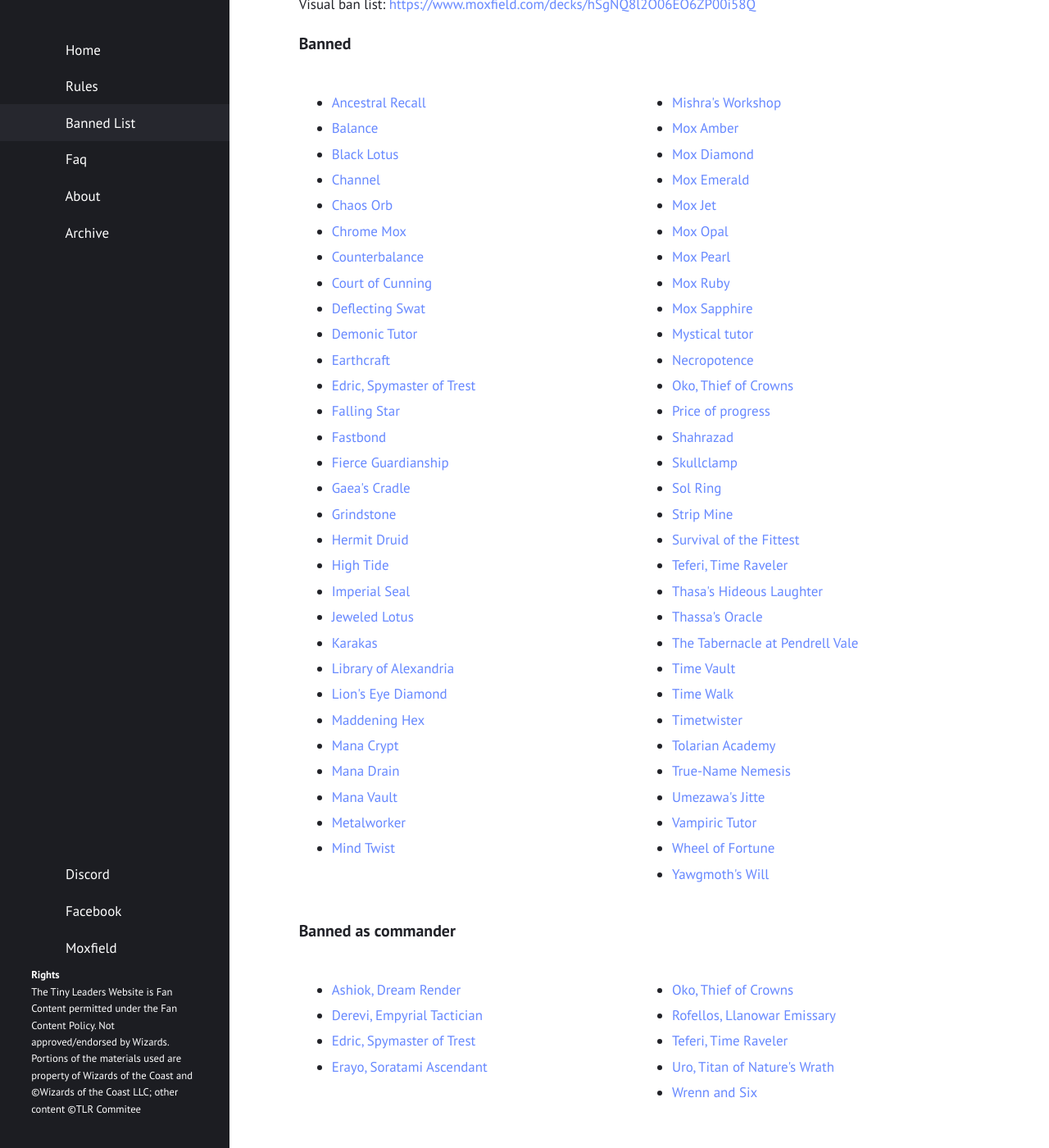
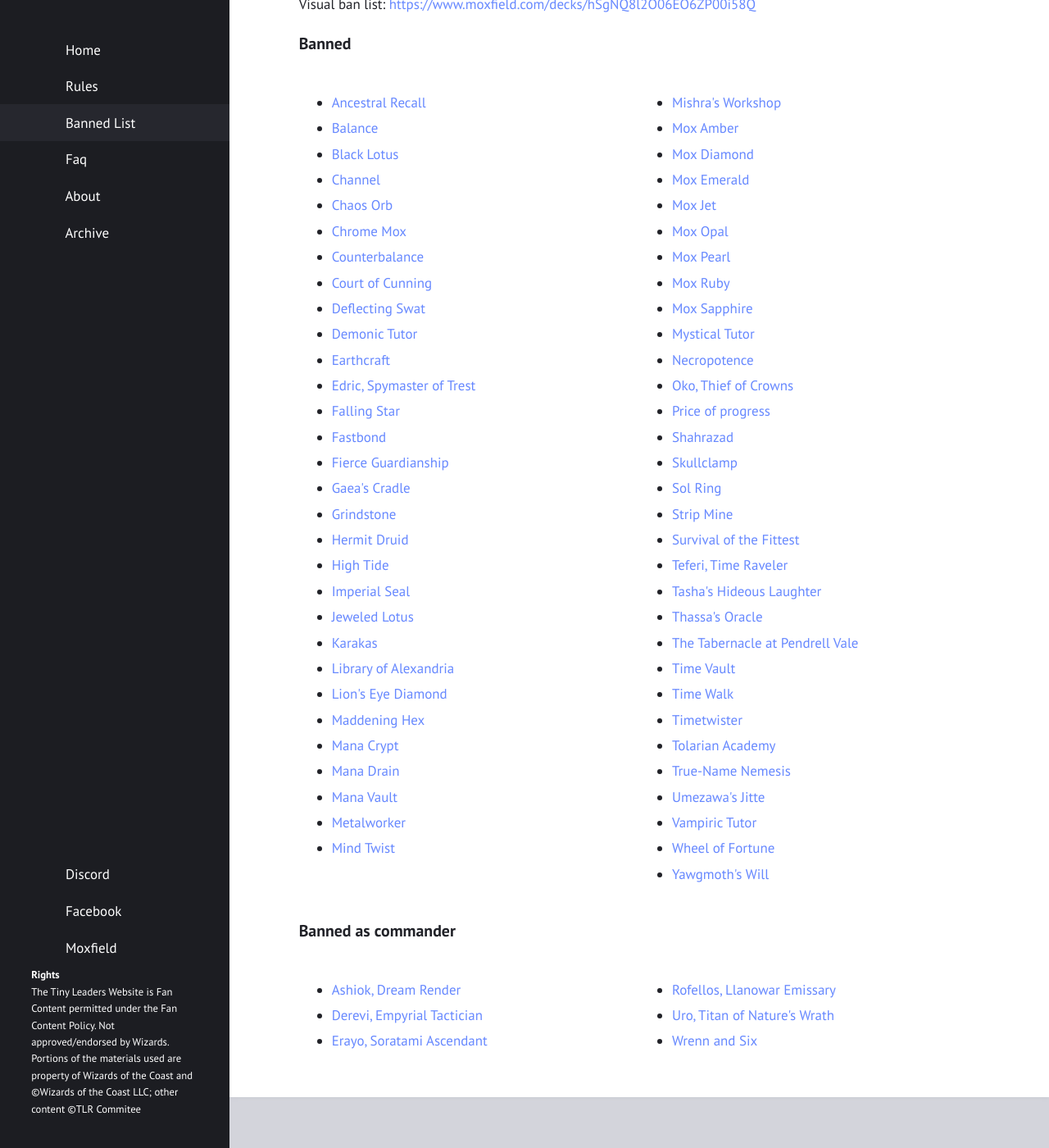
Before and after one commit to TinyLeaders/tinyleaders.github.io, a Jekyll site: the page built from banned_list.md, in a window 1280 px wide and 1400 px high, scrolled down 415 px. Shown: the whole window at 82% size. Built offline with Jekyll 4.4.1, drawn with Linux system fonts in a browser that asks for light colours.

Commit message:
Update ban list

```diff
--- a/_data/banned.json
+++ b/_data/banned.json
@@ -39,7 +39,7 @@
     "Mox Pearl",
     "Mox Ruby",
     "Mox Sapphire",
-    "Mystical tutor",
+    "Mystical Tutor",
     "Necropotence",
     "Oko, Thief of Crowns",
     "Price of progress",
@@ -49,7 +49,7 @@
     "Strip Mine",
     "Survival of the Fittest",
     "Teferi, Time Raveler",
-    "Thasa's Hideous Laughter",
+    "Tasha's Hideous Laughter",
     "Thassa's Oracle",
     "The Tabernacle at Pendrell Vale",
     "Time Vault",
@@ -65,11 +65,8 @@
   "as_commander": [
     "Ashiok, Dream Render",
     "Derevi, Empyrial Tactician",
-    "Edric, Spymaster of Trest",
     "Erayo, Soratami Ascendant",
-    "Oko, Thief of Crowns",
     "Rofellos, Llanowar Emissary",
-    "Teferi, Time Raveler",
     "Uro, Titan of Nature's Wrath",
     "Wrenn and Six"
   ]
```
